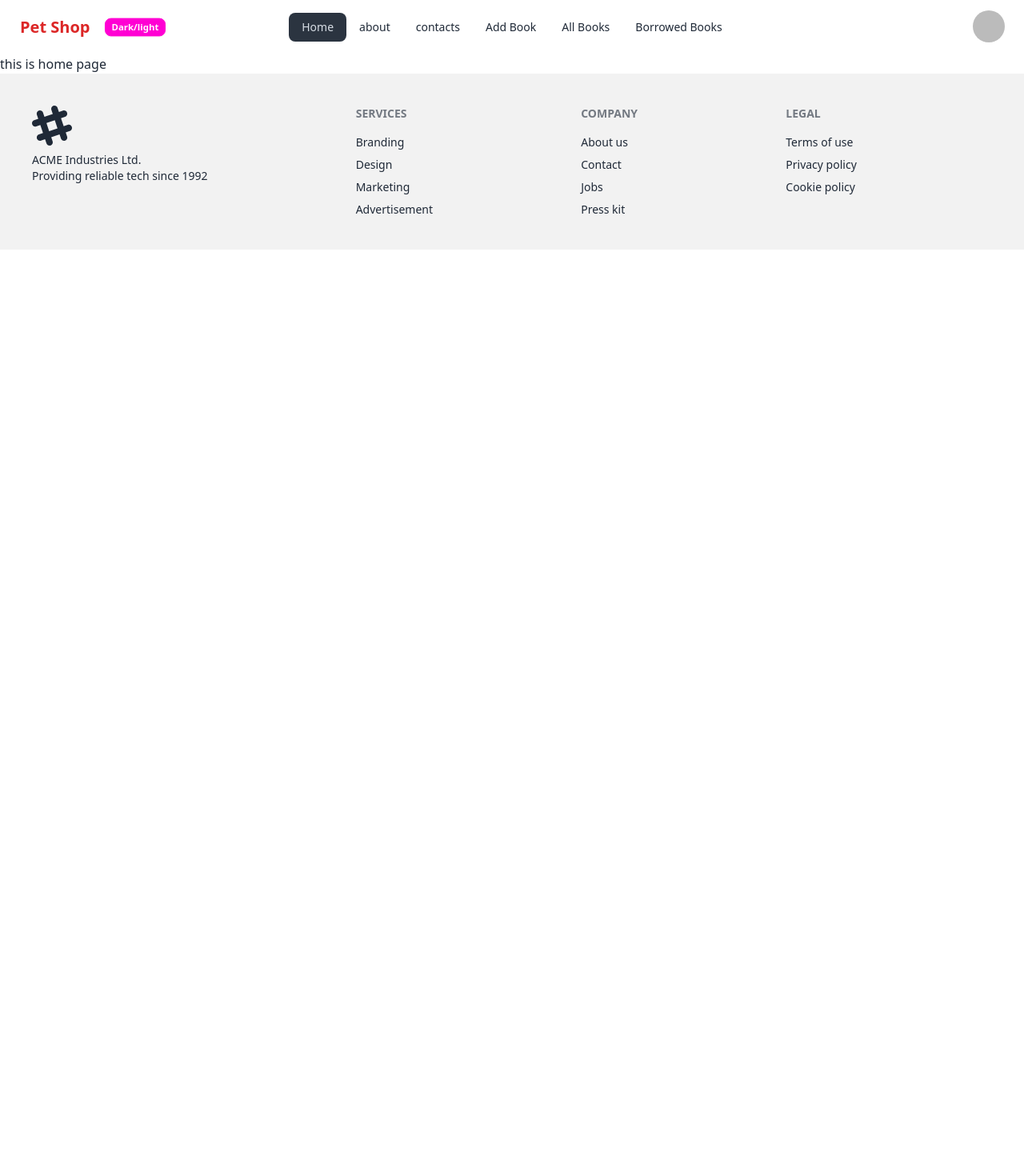
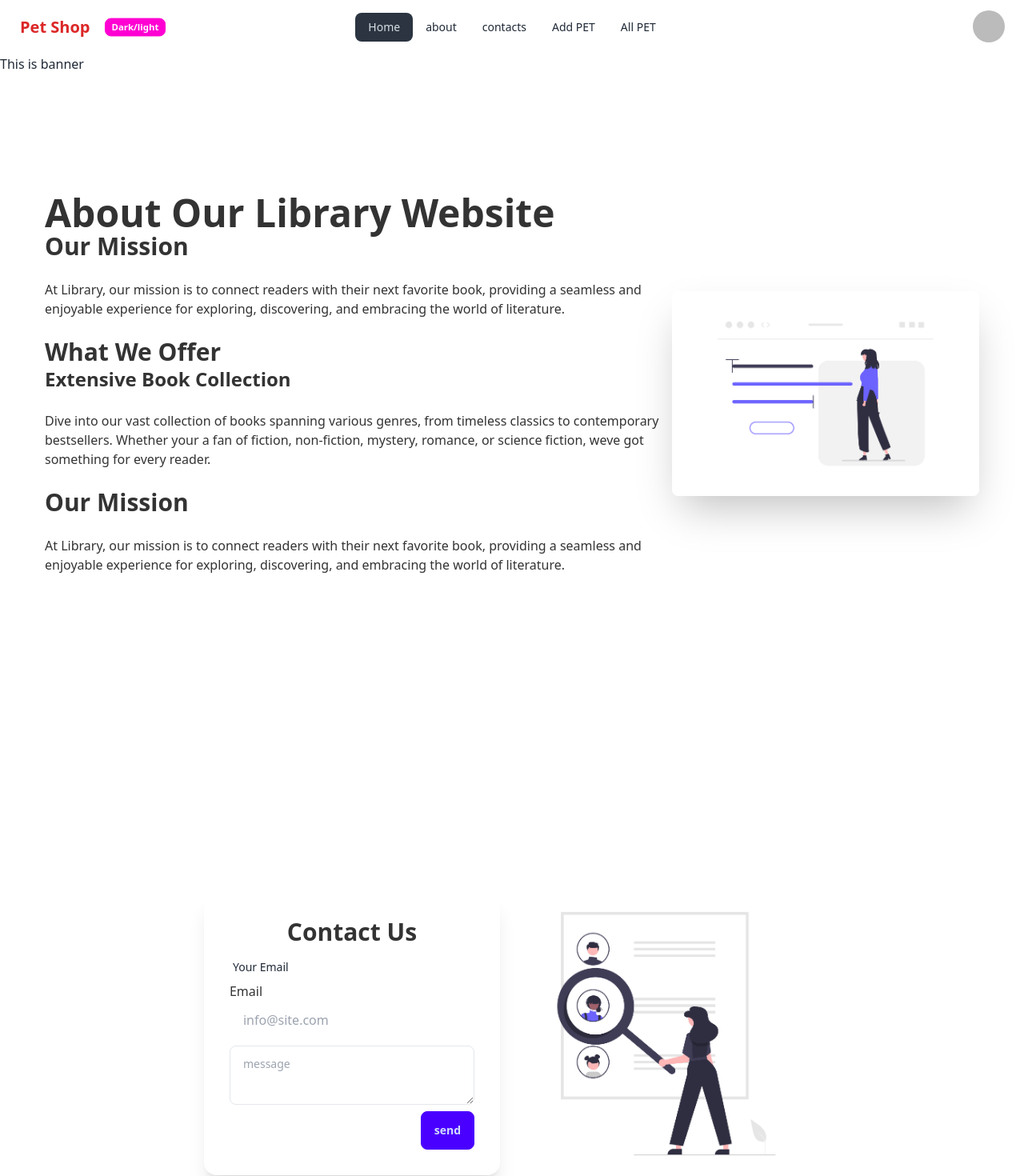
Before and after one commit to Jahirul83/Pet-Shop-client, a React (Vite) app: page / in a window 1280 px wide. Shown: the top 1470 px of the page at 80% size. Before the commit the page ends 800 px from the top, so only its background shows below. Built offline with nearby package versions, Linux system fonts and the light colour scheme; no server answers; sample sign-in values are in the browser's storage.

Commit message:
light mode dark mode and banner

```diff
--- a/src/Pages/FAQ/FAQ.jsx
+++ b/src/Pages/FAQ/FAQ.jsx
@@ -1,6 +1,7 @@
 import { useContext } from 'react';
 import faqPic from '../../assets/undraw_Questions_re_1fy7.png'
-import { AuthContext } from '../../../providers/AuthProvider';
+import { AuthContext } from '../../providers/AuthProvider';
+
 
 const FAQ = () => {
     const { dark} = useContext(AuthContext);
--- /dev/null
+++ b/src/Pages/Home/Banner/Banner.jsx
@@ -0,0 +1,11 @@
+
+
+const Banner = () => {
+    return (
+        <div>
+            <h2>This is banner</h2>
+        </div>
+    );
+};
+
+export default Banner;
--- a/src/Pages/Home/Home.jsx
+++ b/src/Pages/Home/Home.jsx
@@ -1,9 +1,16 @@
+import About from "../About/About";
+import Contact from "../Contact/Contact";
+import FAQ from "../FAQ/FAQ";
+import Banner from "./Banner/Banner";
 
 
 const Home = () => {
     return (
         <div>
-            <h2>this is home page</h2>
+            <Banner></Banner>
+            <About></About>
+            <Contact></Contact>
+            <FAQ></FAQ>
         </div>
     );
 };
--- a/src/Pages/Shared/Navbar.jsx
+++ b/src/Pages/Shared/Navbar.jsx
@@ -27,9 +27,8 @@ const Navbar = () => {
         <li><NavLink to="/about">about</NavLink></li>
         <li><NavLink to="/contacts">contacts</NavLink></li>
         {
-            user && <><li><NavLink to="/addBook">Add Book </NavLink></li>
-                <li><NavLink to="/allBooks"> All Books</NavLink></li>
-                <li><NavLink to="/borrowedBooks">Borrowed Books</NavLink></li>
+            user && <><li><NavLink to="/addPet">Add PET</NavLink></li>
+                <li><NavLink to="/allPet"> All PET</NavLink></li>
             </>
         }
     </>
```
